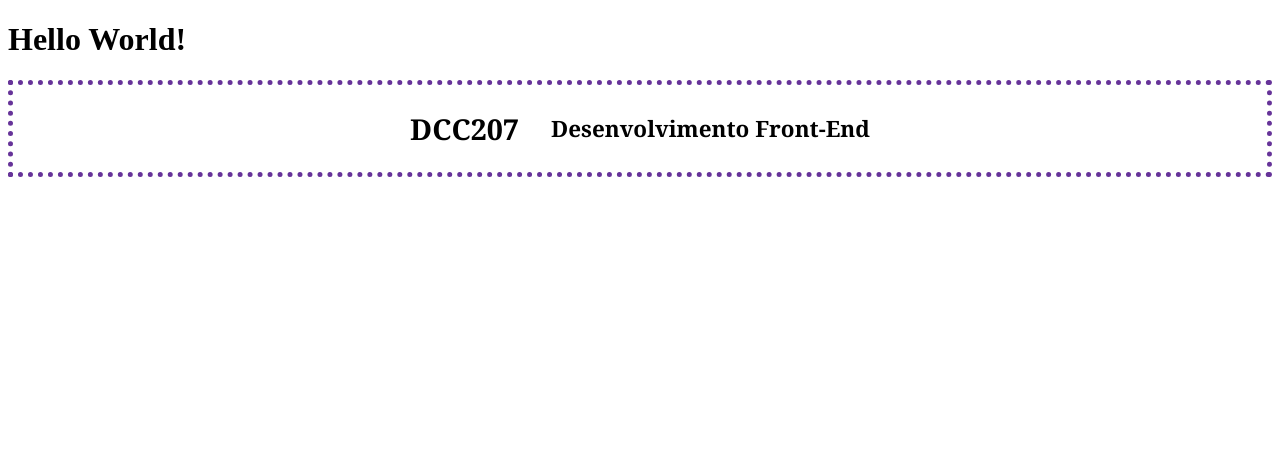
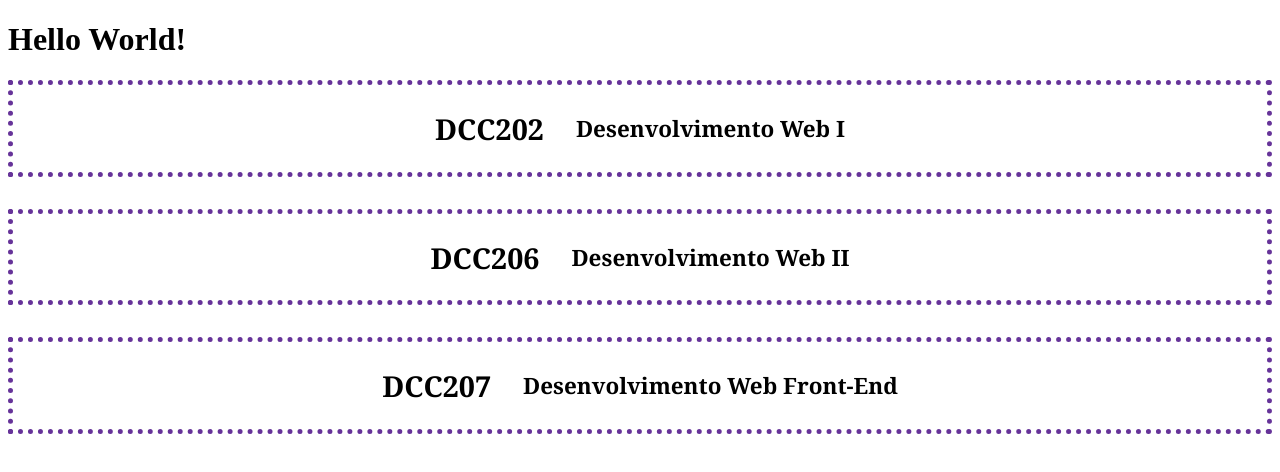
Before and after one commit to ufjf-dcc207/ufjf-dcc207-2024-3-a-atv01-VanessaTrajano, a React (Vite) app: page / in a window 1280 px wide. Shown: the top 472 px of the page. Built offline with nearby package versions, Linux system fonts and the light colour scheme.

Commit message:
Adiciona props

```diff
--- a/src/App.jsx
+++ b/src/App.jsx
@@ -4,7 +4,9 @@
   return (
     <div>
       <h1>Hello World!</h1>
-      <Disciplina />
+      <Disciplina codigo="DCC202" nome="Desenvolvimento Web I"/>
+      <Disciplina codigo="DCC206" nome="Desenvolvimento Web II"/>
+      <Disciplina codigo="DCC207" nome="Desenvolvimento Web Front-End"/>
     </div>
   );
 }
--- a/src/Disciplina.css
+++ b/src/Disciplina.css
@@ -6,4 +6,5 @@
     border: 5px dotted rebeccapurple;
     font-size: larger;
     font-family: Georgia, 'Times New Roman', Times, serif;
+    margin-bottom: 2rem;
 }
--- a/src/Disciplina.jsx
+++ b/src/Disciplina.jsx
@@ -1,14 +1,11 @@
 import "./Disciplina.css";
 
-function Disciplina() {
-
-    const codigo = "DCC207"
-    const nome = "Desenvolvimento Front-End"
+function Disciplina(props) {
 
   return (
     <div className="disciplina">
-      <h2>{codigo}</h2>
-      <h3>{nome}</h3>
+      <h2>{props.codigo}</h2>
+      <h3>{props.nome}</h3>
     </div>
   );
 }
```
